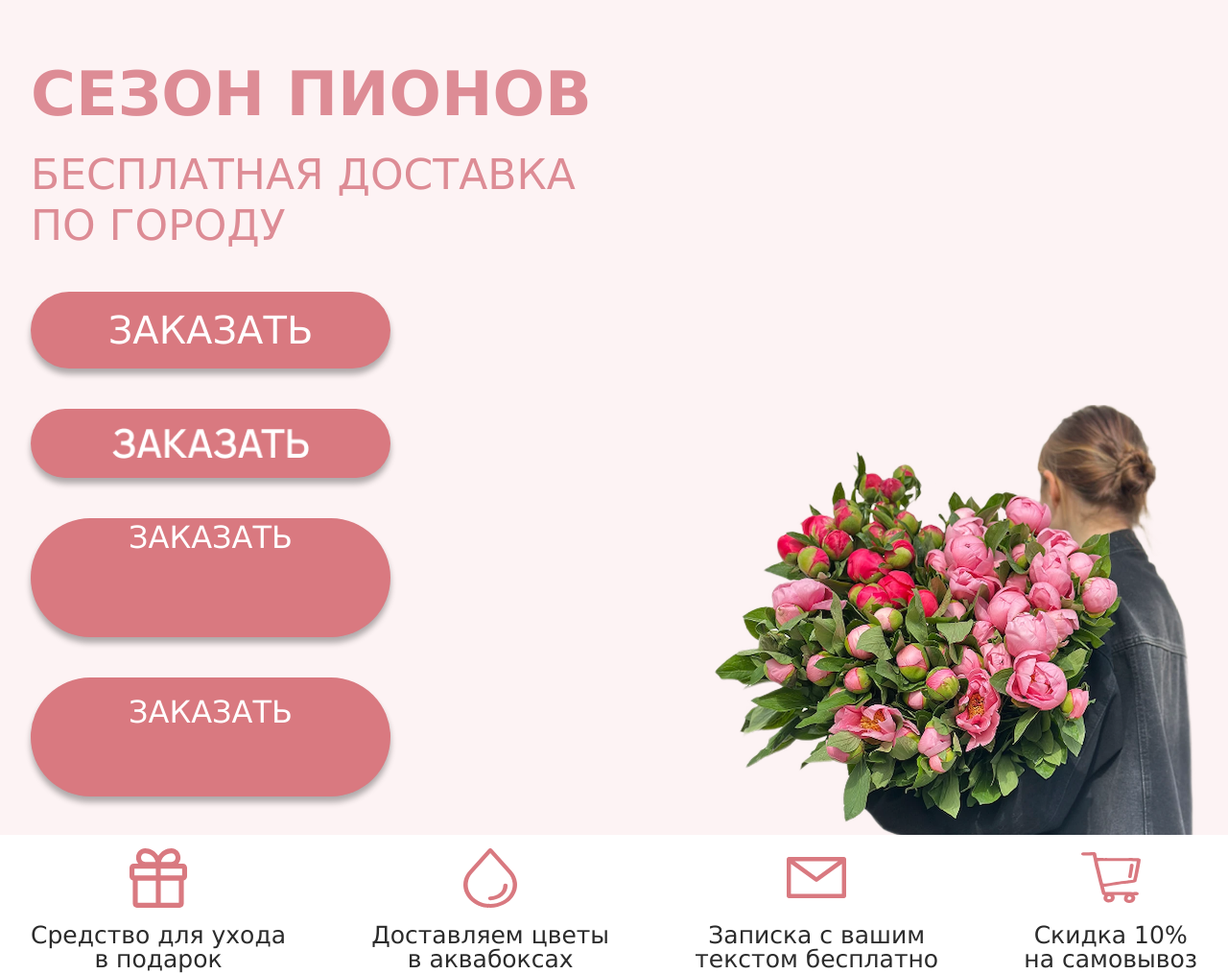
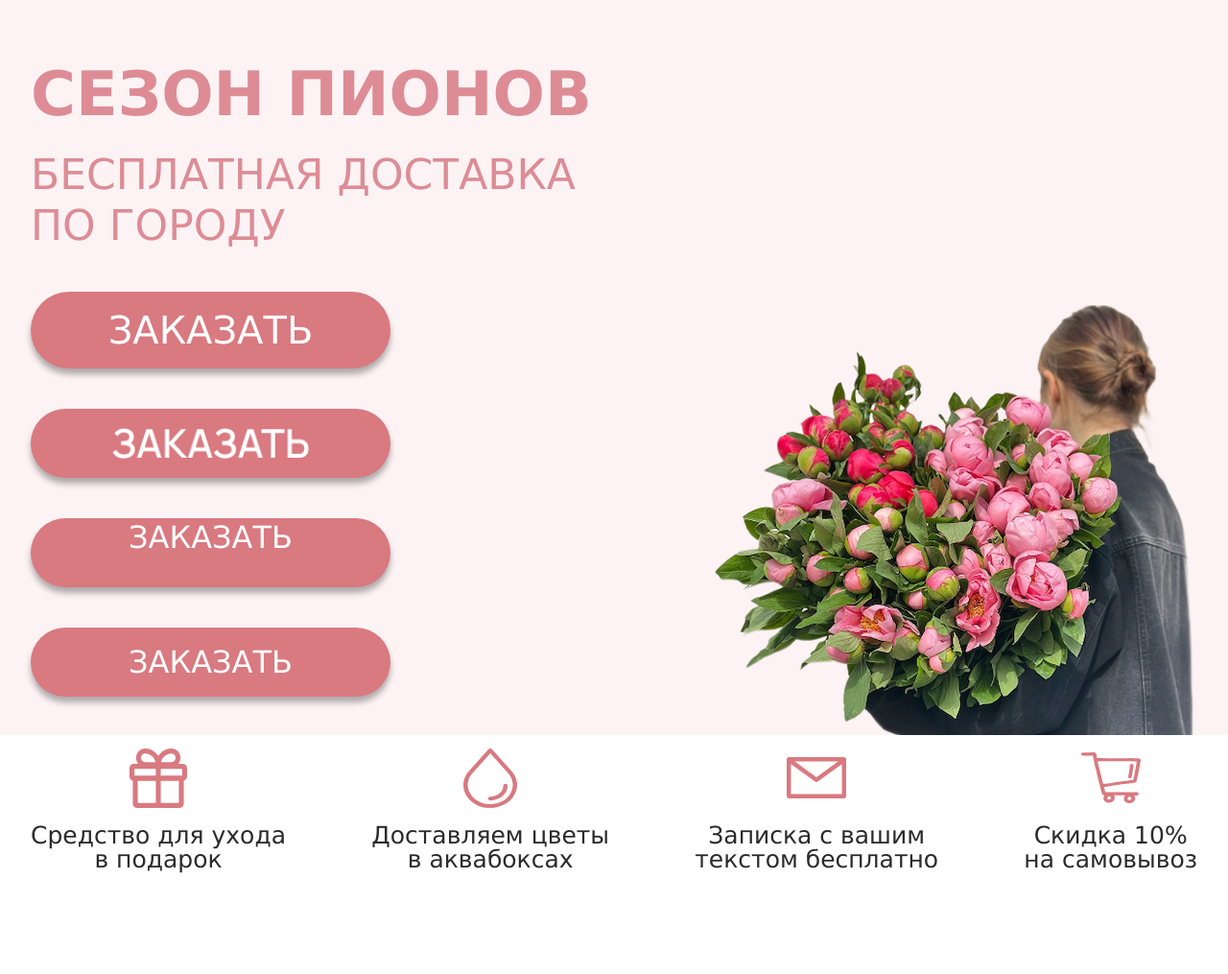
Before and after one commit to YshastikGryphon/donpinions-test, a plain HTML site: page index.html in a window 1280 px wide. Shown: the whole page at 96% size. After the commit the page ends 940 px from the top, so only its background shows below. Drawn offline with Linux system fonts and the light colour scheme; a web font is replaced by a local one.

Commit message:
Update index.html

```diff
--- a/index.html
+++ b/index.html
@@ -226,10 +226,10 @@
             <a class="banner-sezon__top-content-btn" href="#" style="display:inline-flex;justify-content:center;">
                 <img style="height:32px" src="img/banner-sezon_text.png">
             </a>
-            <a class="banner-sezon__top-content-btn" href="#" style="display:inline-flex;justify-content:center;height:84px;">
+            <a class="banner-sezon__top-content-btn" href="#" style="display:inline-flex;justify-content:center;height:32px;">
                 <span style="display:inline-flex; justify-content:center; font-size: 32px;line-height: 0px;">Заказать</span>
             </a>
-            <a class="banner-sezon__top-content-btn" href="#" style="display:inline-flex;justify-content:center;height:84px;">
+            <a class="banner-sezon__top-content-btn" href="#" style="display:inline-flex;justify-content:center;height:32px;">
                 <span style="display:inline-flex; justify-content:center; font-size: 32px;line-height: 32px;">Заказать</span>
             </a>
         </div>
```
